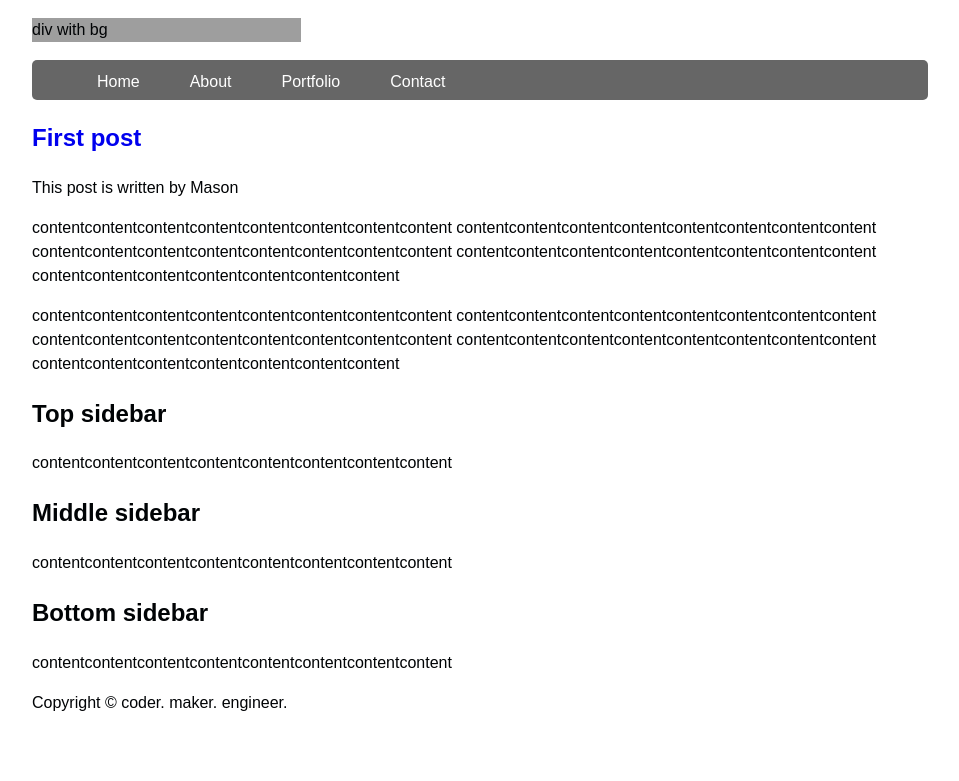
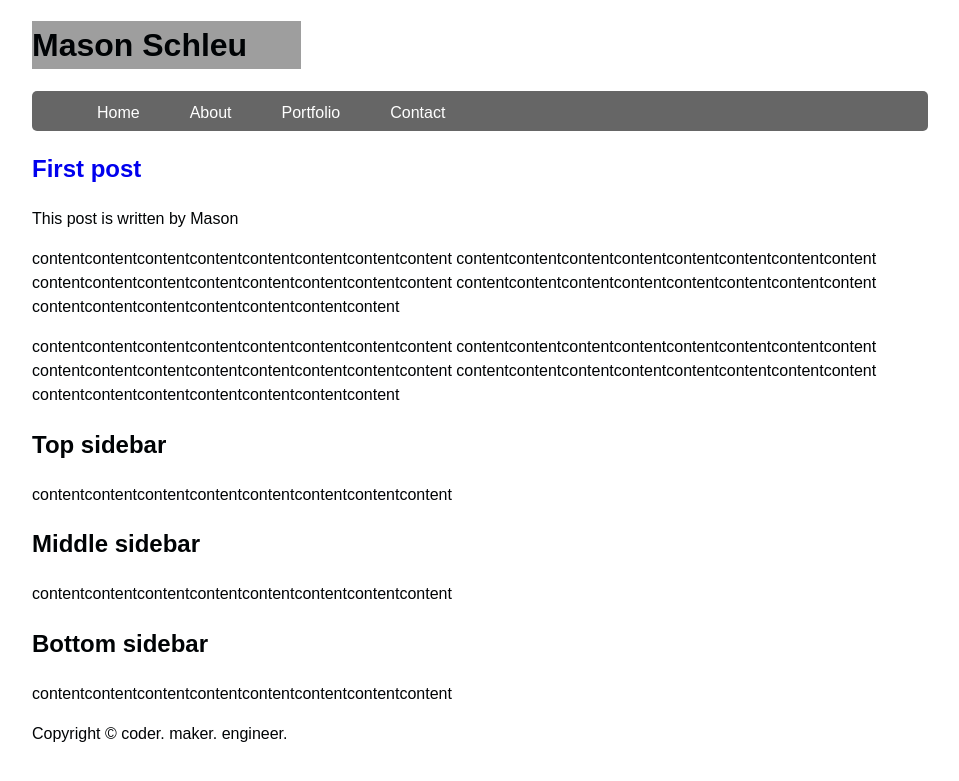
Before and after one commit to mschleu/old-personal-website, a Jekyll site: the page index.html, which Jekyll copies as it is, in a window 1280 px wide. Shown: the top 781 px of the page, without its empty margins (160-1119 px from the left). Built offline with Jekyll 4.4.1, drawn with Linux system fonts in a browser that asks for light colours; grey boxes are pictures that could not be loaded.

Commit message:
Update index.html

```diff
--- a/index.html
+++ b/index.html
@@ -13,7 +13,7 @@
 
     <header class="mainHeader">
 	<div class="logo">
-		div with bg
+		<h1>Mason Schleu</h1>
         </div>
 
         <nav><ul>
```
